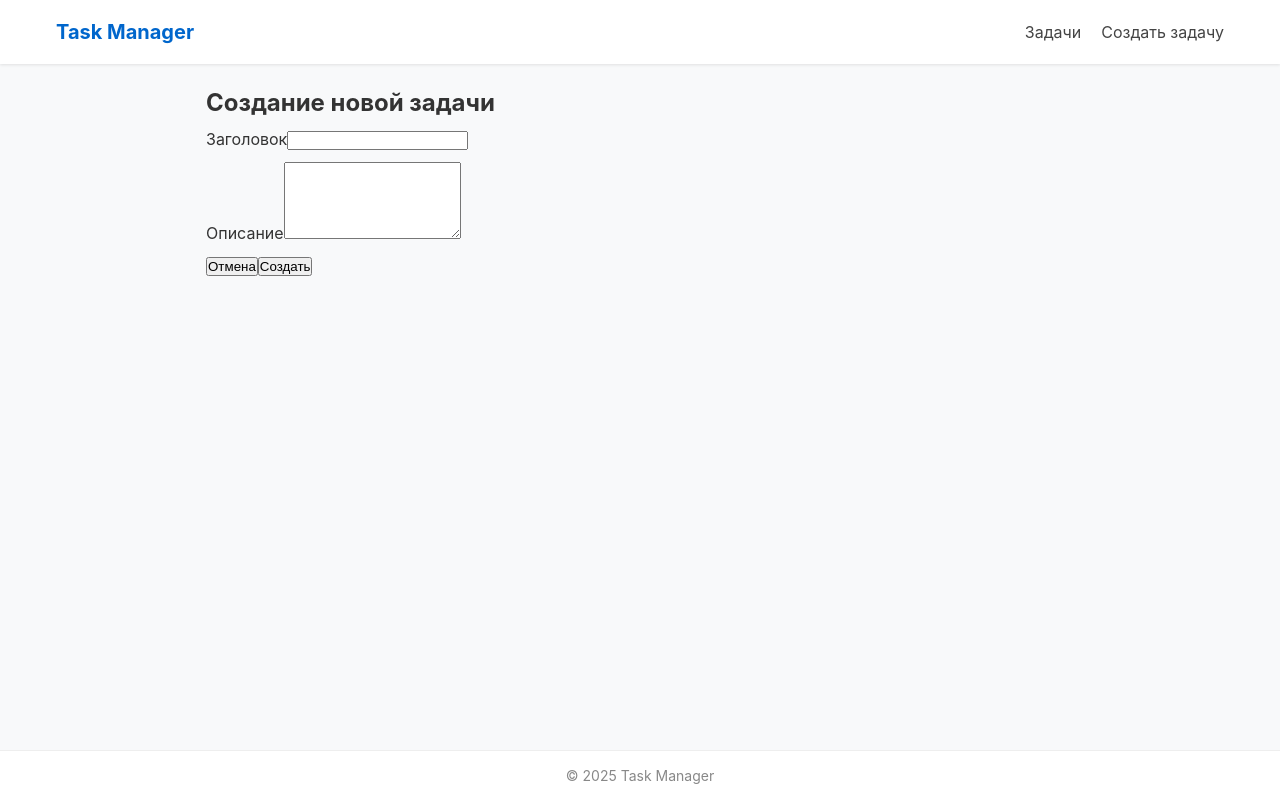
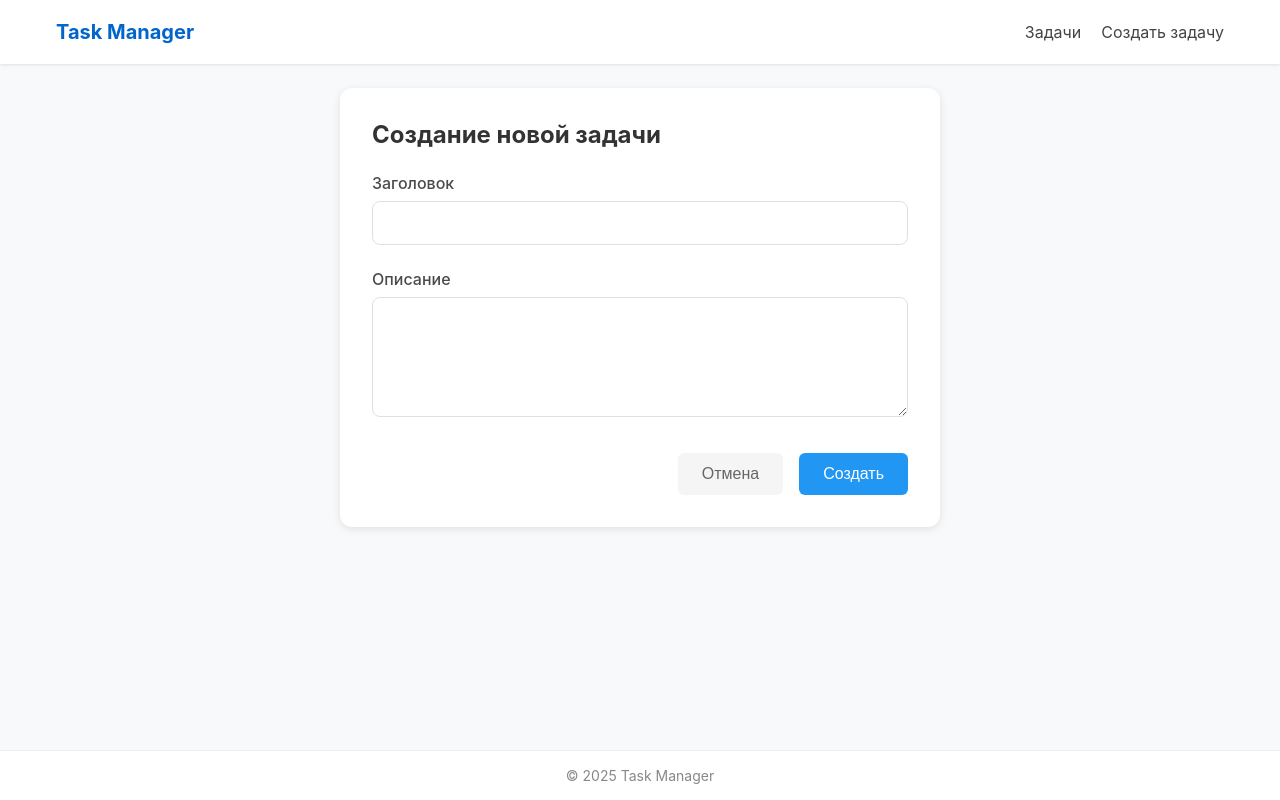
Before and after one commit to Helena-Bali/task-app, a React (Vite) app: page /tasks/new in a window 1280 px wide. Built offline with nearby package versions, Linux system fonts and the light colour scheme.

Commit message:
fix(core): add useeffect and handling error

```diff
--- a/src/features/task-form/ui/TaskForm.module.scss
+++ b/src/features/task-form/ui/TaskForm.module.scss
@@ -1,5 +1,115 @@
 .form {
+  max-width: 600px;
+  margin: 0 auto;
+  padding: 2rem;
+  background-color: #fff;
+  border-radius: 12px;
+  box-shadow: 0 2px 8px rgba(0, 0, 0, 0.1);
+}
+
+.title {
+  margin-bottom: 1.5rem;
+  font-size: 1.5rem;
+  color: #333;
+}
+
+.field {
+  margin-bottom: 1.5rem;
+}
+
+.label {
+  display: block;
+  margin-bottom: 0.5rem;
+  font-weight: 500;
+  color: #4a4a4a;
+}
+
+.input,
+.textarea {
+  width: 100%;
+  padding: 0.75rem;
+  border: 1px solid #e0e0e0;
+  border-radius: 8px;
+  font-size: 1rem;
+  transition: border-color 0.2s, box-shadow 0.2s;
+
+  &:focus {
+    outline: none;
+    border-color: #2196f3;
+    box-shadow: 0 0 0 2px rgba(33, 150, 243, 0.1);
+  }
+
+  &:disabled {
+    background-color: #f5f5f5;
+    cursor: not-allowed;
+  }
+}
+
+.textarea {
+  resize: vertical;
+  min-height: 120px;
+}
+
+.inputError {
+  border-color: #f44336;
+
+  &:focus {
+    border-color: #f44336;
+    box-shadow: 0 0 0 2px rgba(244, 67, 54, 0.1);
+  }
+}
+
+.error {
+  margin-top: 0.5rem;
+  color: #f44336;
+  font-size: 0.875rem;
+}
+
+.formError {
+  margin-bottom: 1rem;
+  padding: 0.75rem;
+  background-color: #ffebee;
+  border-radius: 6px;
+  color: #f44336;
+  font-size: 0.875rem;
+}
+
+.buttons {
   display: flex;
-  flex-direction: column;
-  gap: 12px;
+  gap: 1rem;
+  justify-content: flex-end;
+  margin-top: 2rem;
 }
+
+.submitButton,
+.cancelButton {
+  padding: 0.75rem 1.5rem;
+  border: none;
+  border-radius: 6px;
+  font-size: 1rem;
+  cursor: pointer;
+  transition: background-color 0.2s;
+
+  &:disabled {
+    opacity: 0.7;
+    cursor: not-allowed;
+  }
+}
+
+.submitButton {
+  background-color: #2196f3;
+  color: white;
+
+  &:hover:not(:disabled) {
+    background-color: #1976d2;
+  }
+}
+
+.cancelButton {
+  background-color: #f5f5f5;
+  color: #666;
+
+  &:hover:not(:disabled) {
+    background-color: #e0e0e0;
+  }
+}
--- a/src/features/task-list/ui/TaskList.tsx
+++ b/src/features/task-list/ui/TaskList.tsx
@@ -1,6 +1,6 @@
 import { useInfiniteQuery } from '@tanstack/react-query';
 import { useVirtualizer } from '@tanstack/react-virtual';
-import { useRef } from 'react';
+import { useRef, useEffect } from 'react';
 import { tasksApi } from '../../../shared/api/tasksApi';
 import { TaskCard } from '../../../entities/task/ui/TaskCard';
 import styles from './TaskList.module.scss';
@@ -37,23 +37,29 @@ export const TaskList = () => {
   const rowVirtualizer = useVirtualizer({
     count: hasNextPage ? tasks.length + 1 : tasks.length,
     getScrollElement: () => parentRef.current,
-    estimateSize: () => 80,
+    estimateSize: () => 150,
     overscan: 5,
   });
+
+  const range = rowVirtualizer.range;
+
+  useEffect(() => {
+    if (
+        range &&
+        hasNextPage &&
+        !isFetchingNextPage &&
+        range.endIndex >= tasks.length - 1
+    ) {
+      fetchNextPage().catch(error => {
+        console.error('Ошибка при загрузке следующей страницы:', error);
+      });
+    }
+  }, [range, hasNextPage, isFetchingNextPage, tasks.length, range?.endIndex, fetchNextPage]);
+
 
   if (status === 'pending') return <div>Загрузка...</div>;
   if (status === 'error') return <div>Ошибка загрузки</div>;
 
-
-  const range = rowVirtualizer.range;
-  if (
-    range &&
-    hasNextPage &&
-    !isFetchingNextPage &&
-    range.endIndex >= tasks.length - 1
-  ) {
-    fetchNextPage();
-  }
 
   return (
     <div
--- a/src/pages/task-details/TaskDetailsPage.tsx
+++ /dev/null
@@ -1,5 +0,0 @@
-const TaskDetailsPage = () => {
-  return <div>Task Details Page</div>;
-};
-
-export { TaskDetailsPage };
```
Also changed, not shown: src/entities/task/ui/TaskCard.module.scss (line endings or trailing spaces).
